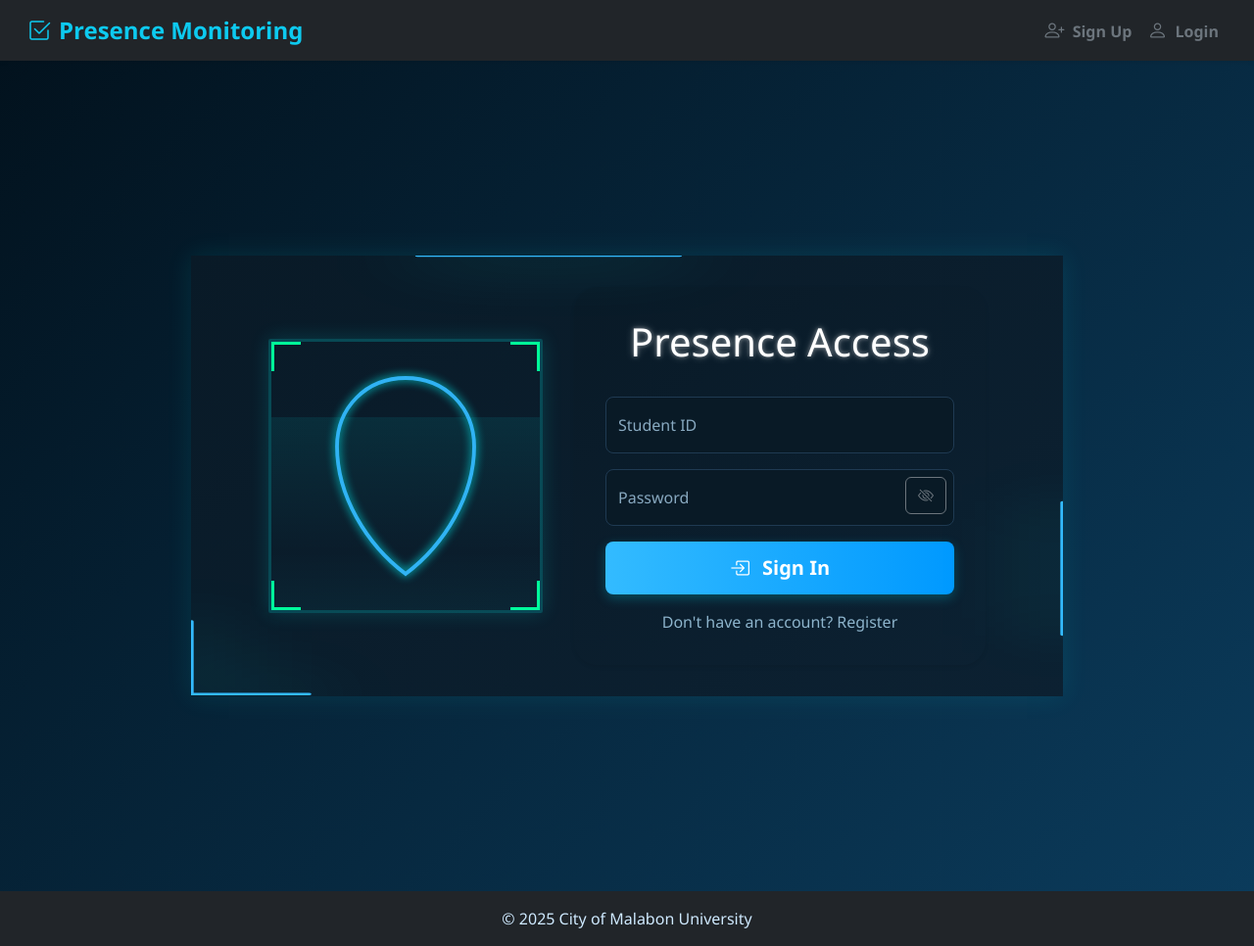
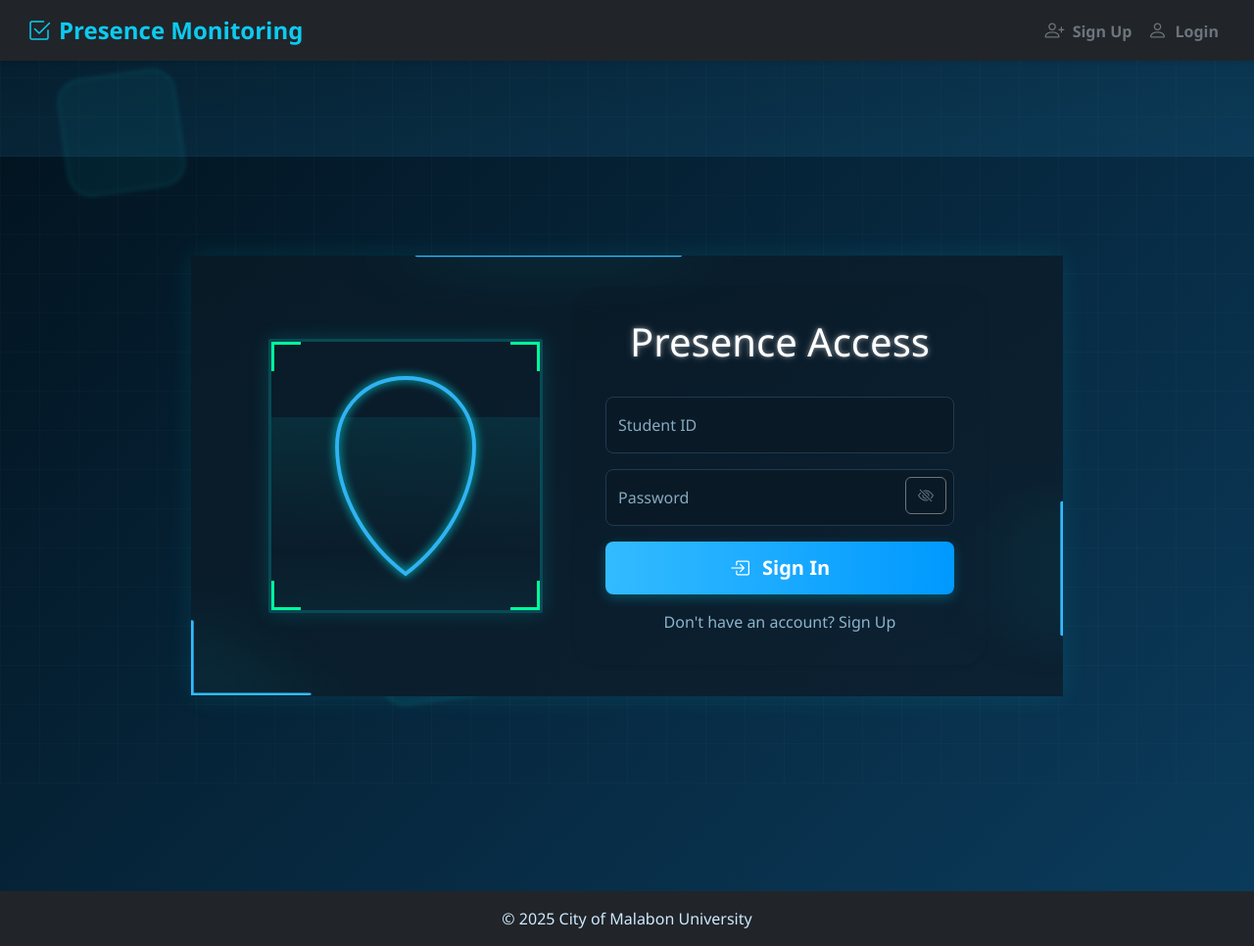
Before and after one commit to itzkai23/presence_monitoring, a Django app: page /login/ in a window 1280 px wide. Shown: the whole page at 98% size. Run offline with Django 5.2, Linux system fonts and the light colour scheme.

Commit message:
lognadmin

```diff
--- a/students/templates/users/Admin/archived_logs.html
+++ b/students/templates/users/Admin/archived_logs.html
@@ -11,7 +11,11 @@
 
 {% block content %}
 <div class="container mt-4">
-  <h2 class="mb-4"><i class="bi bi-box me-2"></i> Archived Presence Logs</h2>
+  <div class="text-center mb-4">
+    <h2 class="fw-bold text-uppercase text-primary-emphasis">
+      <i class="bi bi-box me-2"></i>Archived Presence Logs
+    </h2>
+  </div>
 
   <input type="search" id="searchArchive" class="form-control mb-3" placeholder="Search archived records..." />
 
--- a/students/templates/users/Admin/archived_students.html
+++ b/students/templates/users/Admin/archived_students.html
@@ -5,7 +5,11 @@
 
 {% block content %}
 <div class="container">
-  <h2 class="text-center mb-4 custom-icon">Archived Students</h2>
+  <div class="text-center mb-4">
+    <h2 class="fw-bold text-uppercase text-primary-emphasis">
+      <i class="bi bi-archive me-2"></i>Archived Students
+    </h2>
+  </div>
 
   {% if archived_students %}
   <div class="table-responsive">
--- a/students/templates/users/Authentication/login.html
+++ b/students/templates/users/Authentication/login.html
@@ -5,13 +5,73 @@
 
 {% block content %}
 <style>
-  body {
+
+body {
     margin: 0;
     padding: 0;
     background: linear-gradient(135deg, #02111c, #0b3c5d);
     font-family: 'Segoe UI', sans-serif;
     color: #cfeaff;
   }
+
+  body::before {
+  content: "";
+  position: fixed;
+  top: 0; left: 0;
+  width: 100%; height: 100%;
+  background-image:
+    linear-gradient(0deg, rgba(255,255,255,0.02) 1px, transparent 1px),
+    linear-gradient(90deg, rgba(255,255,255,0.02) 1px, transparent 1px);
+  background-size: 40px 40px;
+  z-index: -2;
+  pointer-events: none;
+}
+
+body::after {
+  content: "";
+  position: fixed;
+  top: -100%;
+  left: 0;
+  width: 100%;
+  height: 100%;
+  background: linear-gradient(to bottom, rgba(51,187,255,0.1), transparent, rgba(51,187,255,0.1));
+  animation: scan-grid 6s linear infinite;
+  z-index: -1;
+}
+
+@keyframes scan-grid {
+  0% { top: -100%; }
+  100% { top: 100%; }
+}
+
+.bg-shapes {
+  position: fixed;
+  top: 0; left: 0;
+  width: 100%;
+  height: 100%;
+  overflow: hidden;
+  z-index: -1;
+}
+
+.shape {
+  position: absolute;
+  width: 120px;
+  height: 120px;
+  background: rgba(0, 255, 255, 0.05);
+  border: 1px solid rgba(0, 255, 255, 0.2);
+  border-radius: 20%;
+  filter: blur(2px);
+  animation: float 20s ease-in-out infinite alternate;
+}
+
+.shape-1 { top: 10%; left: 5%; }
+.shape-2 { top: 40%; left: 60%; }
+.shape-3 { bottom: 10%; left: 30%; }
+
+@keyframes float {
+  0% { transform: translateY(0px) rotate(0deg); }
+  100% { transform: translateY(-20px) rotate(360deg); }
+}
 
   .login-wrapper {
     display: flex;
@@ -300,6 +360,12 @@
 
 
 <div class="login-wrapper">
+  <div class="bg-shapes">
+    <div class="shape shape-1"></div>
+    <div class="shape shape-2"></div>
+    <div class="shape shape-3"></div>
+  </div>
+
 
   <div class="login-container">
     <svg class="glow-border" viewBox="0 0 100 100" preserveAspectRatio="none">
@@ -360,7 +426,7 @@
       </div>
 
       <div class="text-center mt-3">
-        <a href="{% url 'register' %}" class="text-decoration-none">Don't have an account? Register</a>
+        <a href="{% url 'register' %}" class="text-decoration-none">Don't have an account? Sign Up</a>
       </div>
     </form>
   </div>
```
Also changed, not shown: students/templates/users/Admin/presence_logs_month.html (+8 -2 lines), students/templates/users/Admin/presence_record.html (+8 -3 lines), students/templates/users/Admin/presence_table.html (+7 -2 lines).
